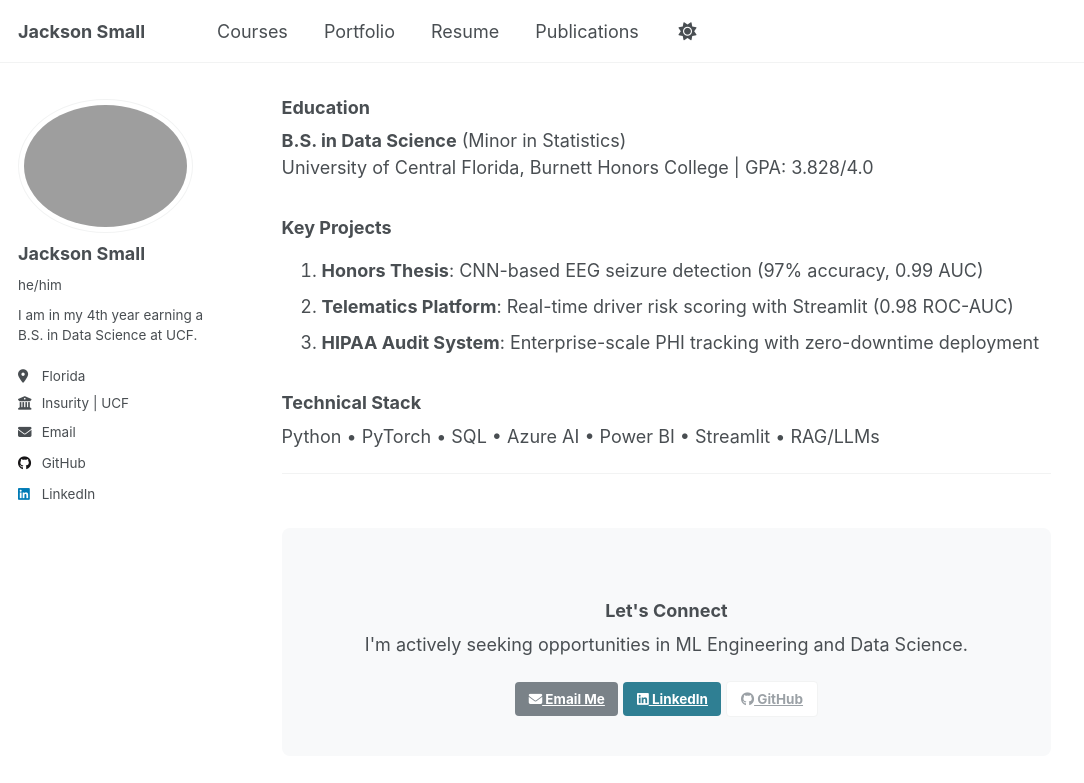
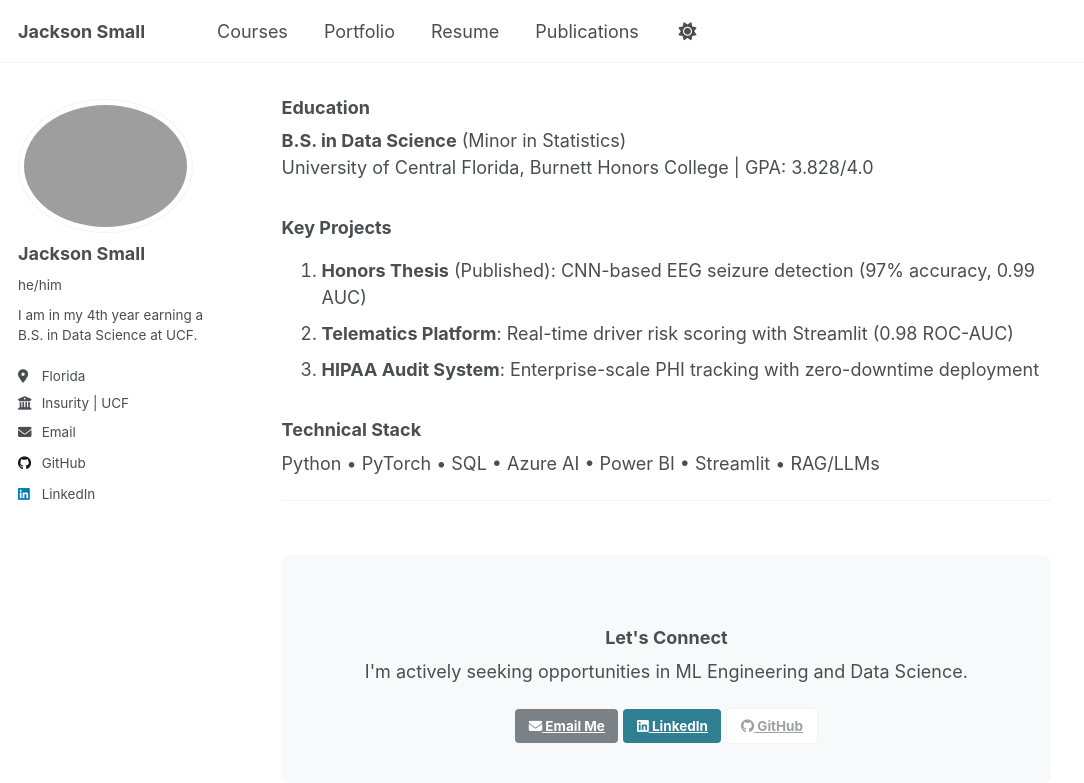
Before and after one commit to jacksonSmall/jacksonSmall.github.io, a Jekyll site: the page built from _pages/resume.md, in a window 1280 px wide and 900 px high, scrolled down 1358 px. Shown: the top 783 px of the window, without its empty margins (0-1084 px from the left). Built offline with Jekyll 4.4.1, drawn with Linux system fonts in a browser that asks for light colours; a script that is not in the unit is left out.

Commit message:
Update resume with published honors thesis

```diff
--- a/_pages/resume.md
+++ b/_pages/resume.md
@@ -37,7 +37,7 @@ Developing RAG/LLM prototypes and migrating 175 enterprise reports to Power BI w
 University of Central Florida, Burnett Honors College | GPA: 3.828/4.0
 
 ### Key Projects
-1. **Honors Thesis**: CNN-based EEG seizure detection (97% accuracy, 0.99 AUC)
+1. **Honors Thesis** (Published): CNN-based EEG seizure detection (97% accuracy, 0.99 AUC)
 2. **Telematics Platform**: Real-time driver risk scoring with Streamlit (0.98 ROC-AUC)
 3. **HIPAA Audit System**: Enterprise-scale PHI tracking with zero-downtime deployment
 
```
